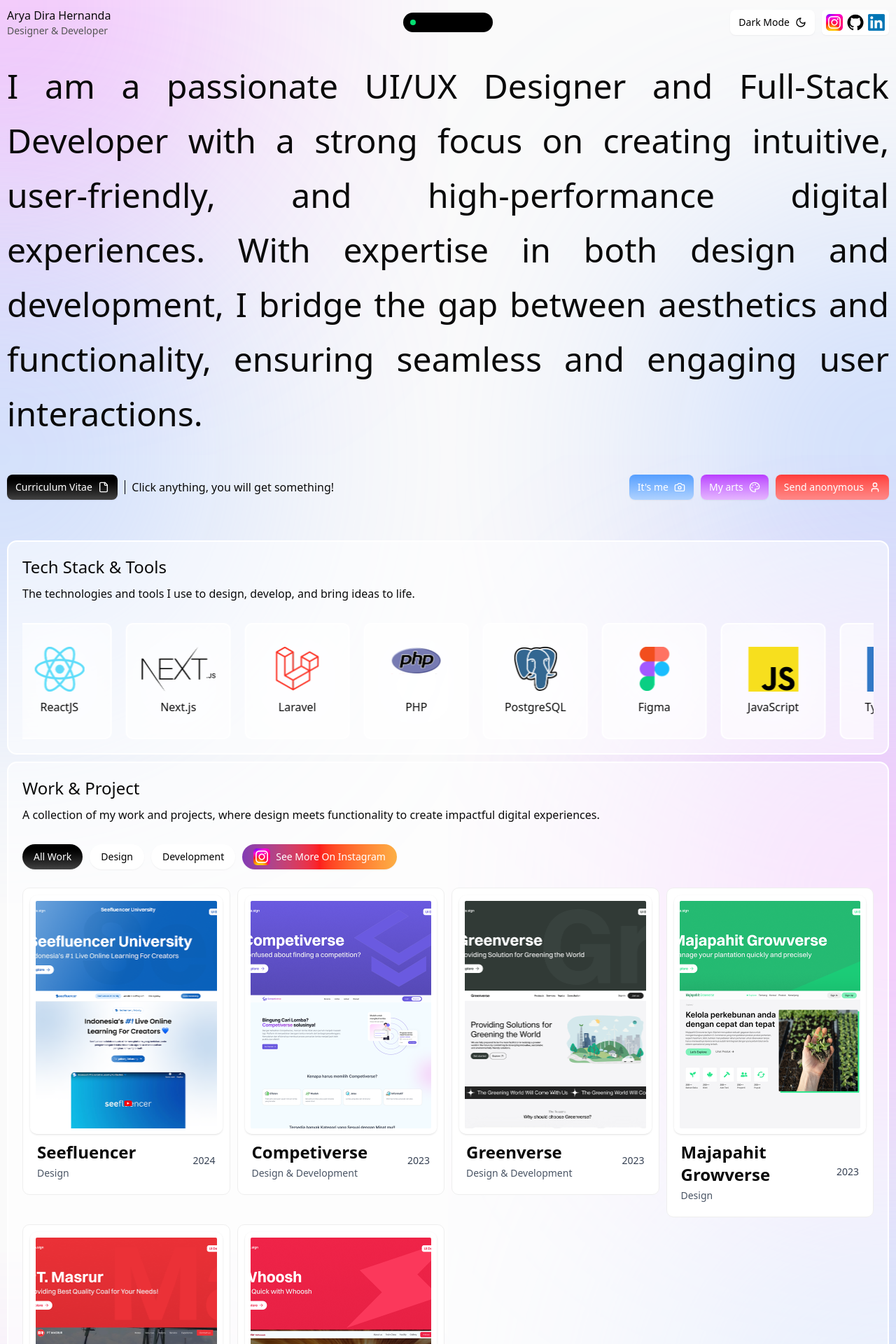
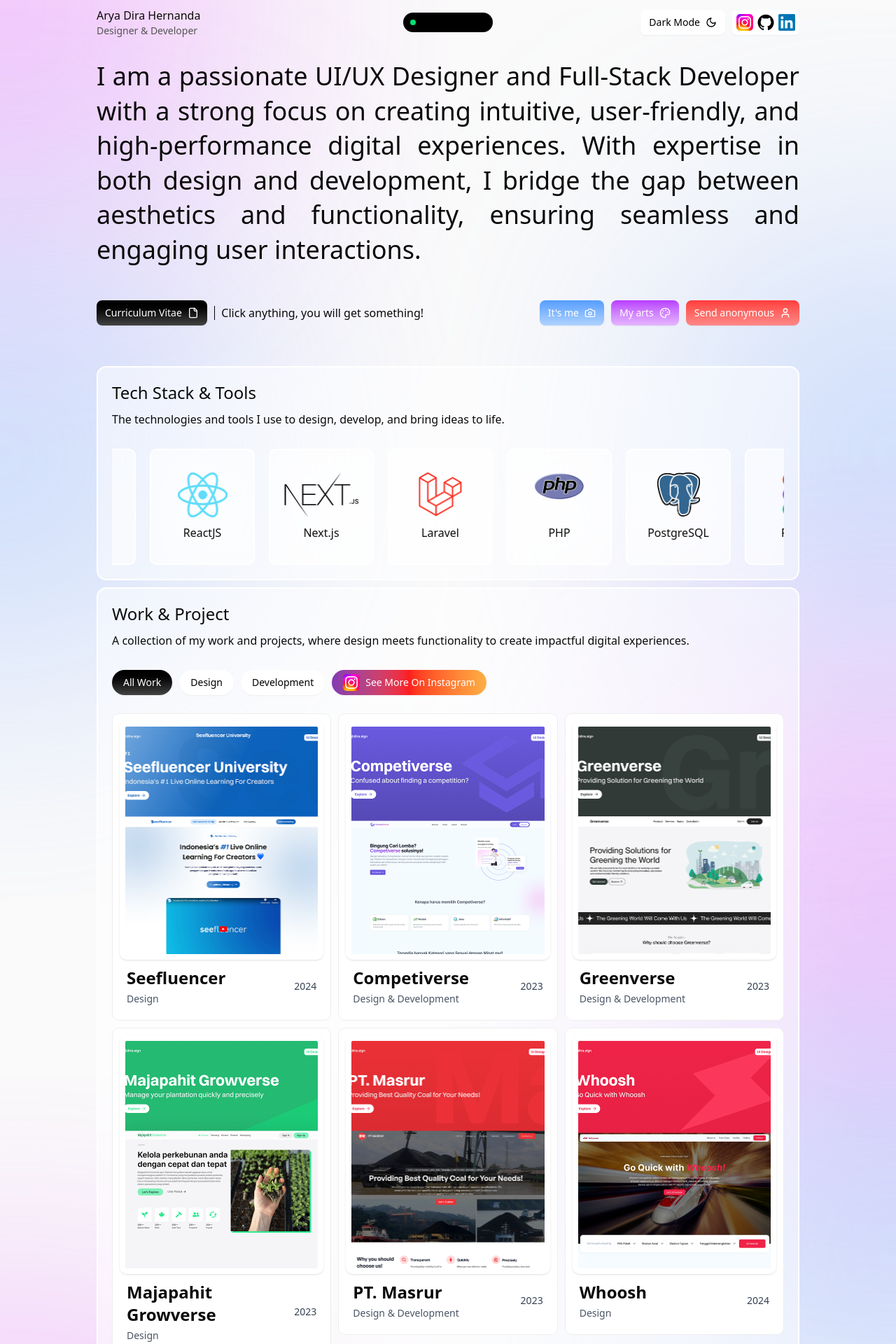
Before and after one commit to aryadira/aryadira-minimalism, a Next.js app: page / in a window 1280 px wide. Shown: the top 1920 px of the page at 70% size. Built offline with nearby package versions, Linux system fonts and the light colour scheme.

Commit message:
update layouting

```diff
--- a/src/app/page.tsx
+++ b/src/app/page.tsx
@@ -11,7 +11,7 @@ import FadeContent from "@/rb/animations/FadeContent/FadeContent";
 
 export default function Home() {
   return (
-    <div className='home relative w-full max-w-[1440px]'>
+    <div className='home relative w-full max-w-[1440px] flex flex-col items-center'>
       {/* Background Gradient */}
 
       {/* blue left top */}
@@ -37,7 +37,7 @@ export default function Home() {
       {/* blue right bottom */}
       <Image width={2000} src={blueCircleGradient} alt='blue' className='absolute right-0 bottom-0 translate-x-1/2 z-0 pointer-events-none' />
 
-      <div className='content w-full px-2.5 flex flex-col gap-2.5 z-10 relative'>
+      <div className='content w-full max-w-5xl px-2.5 flex flex-col gap-2.5 z-10 relative'>
         {/* Content */}
         <FadeContent blur={true} duration={1000} easing='ease-out' initialOpacity={0}>
           <Header />
--- a/src/components/custom/introduce.tsx
+++ b/src/components/custom/introduce.tsx
@@ -4,7 +4,7 @@
 
 const Introduce = () => {
   return (
-    <div className='introduce text-3xl md:text-5xl leading-relaxed font-light mb-2.5 mt-5 text-start md:text-justify w-full'>
+    <div className='introduce text-2xl md:text-4xl leading-snug mb-2.5 mt-5 text-start md:text-justify w-full'>
       I am a passionate UI/UX Designer and Full-Stack Developer with a strong focus on creating intuitive, user-friendly, and high-performance digital
       experiences. With expertise in both design and development, I bridge the gap between aesthetics and functionality, ensuring seamless and
       engaging user interactions.
--- a/src/components/section/work.tsx
+++ b/src/components/section/work.tsx
@@ -47,7 +47,7 @@ const Work = () => {
 
       {/* 🔥 Work List with Animation */}
       <motion.div
-        className='work-content grid grid-cols-1 sm:grid-cols-2 md:grid-cols-3 lg:grid-cols-4 gap-2.5'
+        className='work-content grid grid-cols-1 sm:grid-cols-2 lg:grid-cols-3 gap-2.5'
         key={activeTab} // Memastikan animasi dipicu saat tab berubah
         initial={{ opacity: 0 }} // Muncul dengan fade-in
         animate={{ opacity: 1 }}
```
